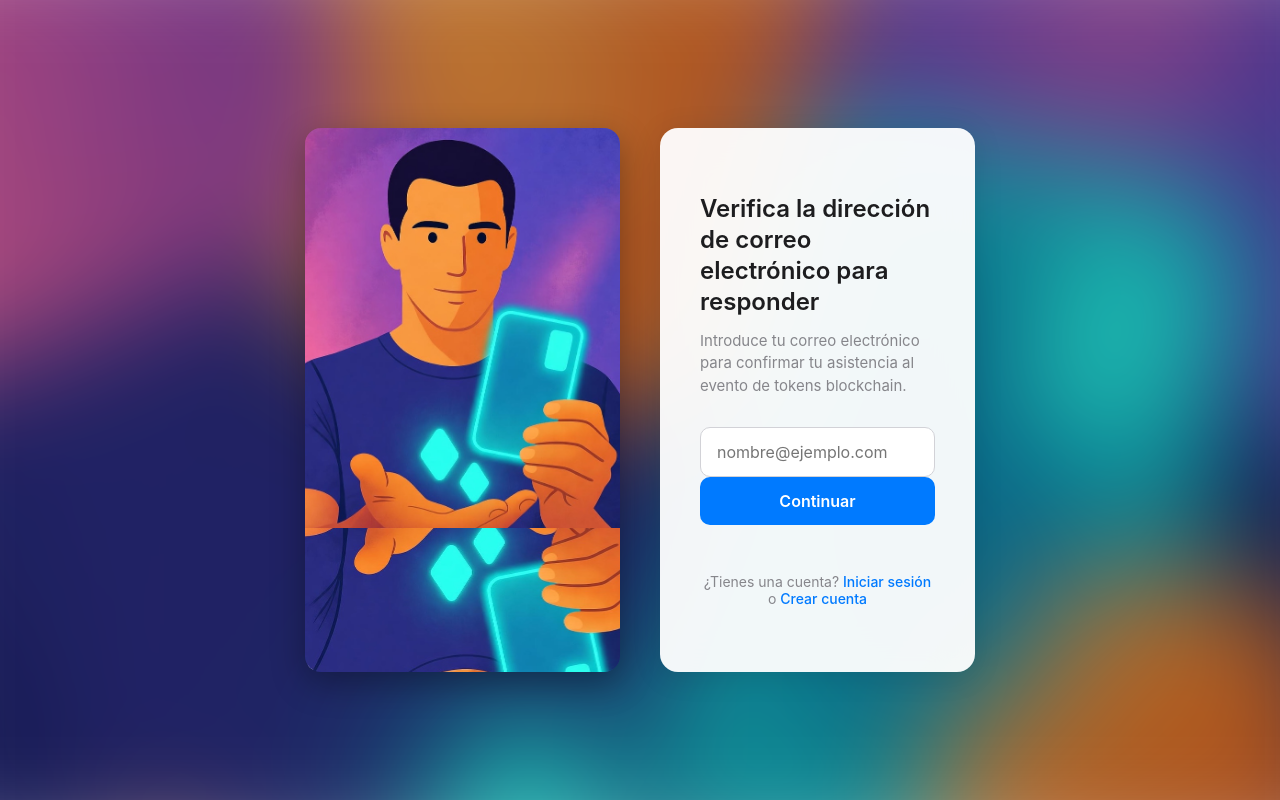
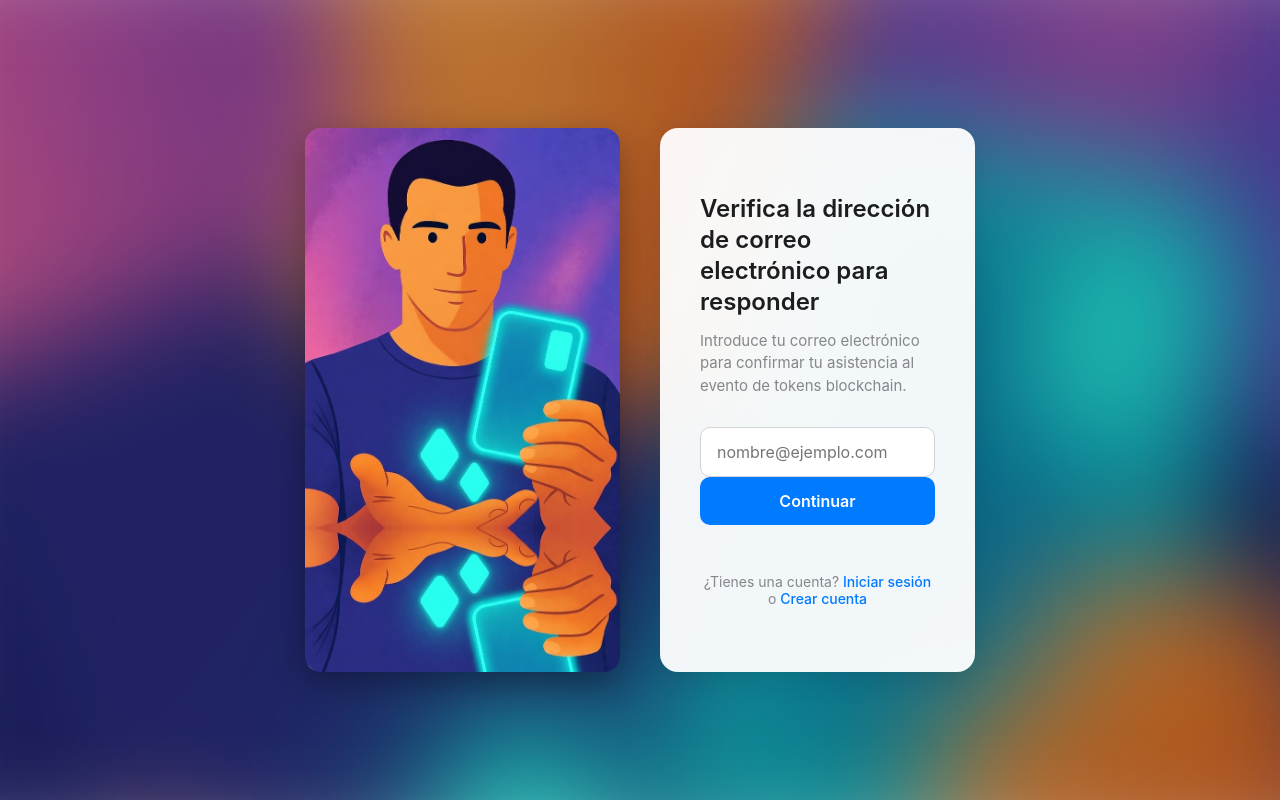
Before and after one commit to CLPTokenRoyal/Register, a plain HTML site: page index.html in a window 1280 px wide. Drawn offline with Linux system fonts and the light colour scheme.

Commit message:
Fix image opacity and scale in index.html

```diff
--- a/index.html
+++ b/index.html
@@ -18,7 +18,7 @@
                             <img src="assets/images/event-background-image.jpeg" style="--image-opacity: 1; --image-scale: 0.46; --top-translate: -0.5970149253731449px; --left-translate: 0px;">
                         </div>
                         <div class="image-wrapper" style="--image-container-height: 400px;">
-                            <img class="flipped-image" src="assets/images/event-background-image.jpeg" style="--image-opacity: 46; --image-scale: 0.5; --top-translate: 400.5970149253732px; --left-translate: 0px;">
+                            <img class="flipped-image" src="assets/images/event-background-image.jpeg" style="--image-opacity: 1; --image-scale: 0.46; --top-translate: 400.5970149253732px; --left-translate: 0px;">
                         </div>
                     </div>
                 </div>
```
